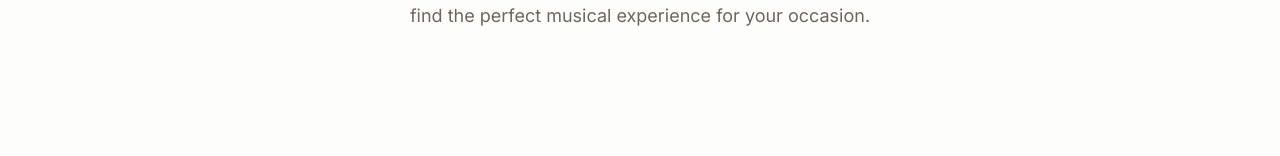
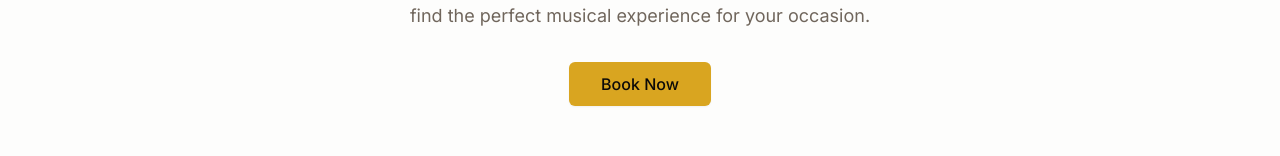
Before and after one commit to Javaris500/allan-palmer, a Next.js app: page /services in a window 1280 px wide. Shown: the part 270-426 px from the top of the page. Built offline with nearby package versions, Linux system fonts and the light colour scheme; no server answers; a web font is replaced by a local one.

Commit message:
Add Book Now buttons linking to AI booking flow
Added a prominent Book Now button to the services page header and to each service card in the services section, all linking to /booking (Leia AI chat).

Co-Authored-By: Claude Sonnet 4.6 <noreply@anthropic.com>

```diff
--- a/app/services/page.tsx
+++ b/app/services/page.tsx
@@ -1,7 +1,9 @@
 import React from "react"
 import type { Metadata } from "next"
 import dynamic from "next/dynamic"
+import Link from "next/link"
 import { PageTransition } from "@/components/page-transition"
+import { Button } from "@/components/ui/button"
 import { Briefcase } from "lucide-react"
 
 const ServicesComparisonChart = dynamic(
@@ -60,6 +62,11 @@ export default function ServicesPage() {
             <p className="text-muted-foreground max-w-2xl mx-auto text-lg">
               From wedding ceremonies to private events and one-on-one violin lessons — find the perfect musical experience for your occasion.
             </p>
+            <div className="mt-8">
+              <Button asChild variant="gold" size="lg">
+                <Link href="/booking">Book Now</Link>
+              </Button>
+            </div>
           </div>
         </section>
 
--- a/components/services-section.tsx
+++ b/components/services-section.tsx
@@ -2,6 +2,8 @@
 
 import { motion } from "framer-motion"
 import { Music, Heart, GraduationCap, Check, Star } from "lucide-react"
+import Link from "next/link"
+import { Button } from "@/components/ui/button"
 import { cn } from "@/lib/utils"
 
 interface ServiceTier {
@@ -143,6 +145,17 @@ function ServiceCard({ tier, index }: { tier: ServiceTier; index: number }) {
           ))}
         </ul>
       </div>
+
+      {/* Book Now CTA */}
+      <div className="mt-8">
+        <Button
+          asChild
+          variant={tier.featured ? "gold" : "outline"}
+          className="w-full"
+        >
+          <Link href="/booking">Book Now</Link>
+        </Button>
+      </div>
     </motion.div>
   )
 }
@@ -178,6 +191,9 @@ export function ServicesSection() {
           <p className="text-sm text-muted-foreground max-w-xl mx-auto">
             Every event is unique. Contact Allan to discuss your specific needs and receive a personalized quote.
           </p>
+          <Button asChild variant="gold" className="mt-6">
+            <Link href="/booking">Book Allan Now</Link>
+          </Button>
         </motion.div>
       </div>
     </section>
```
